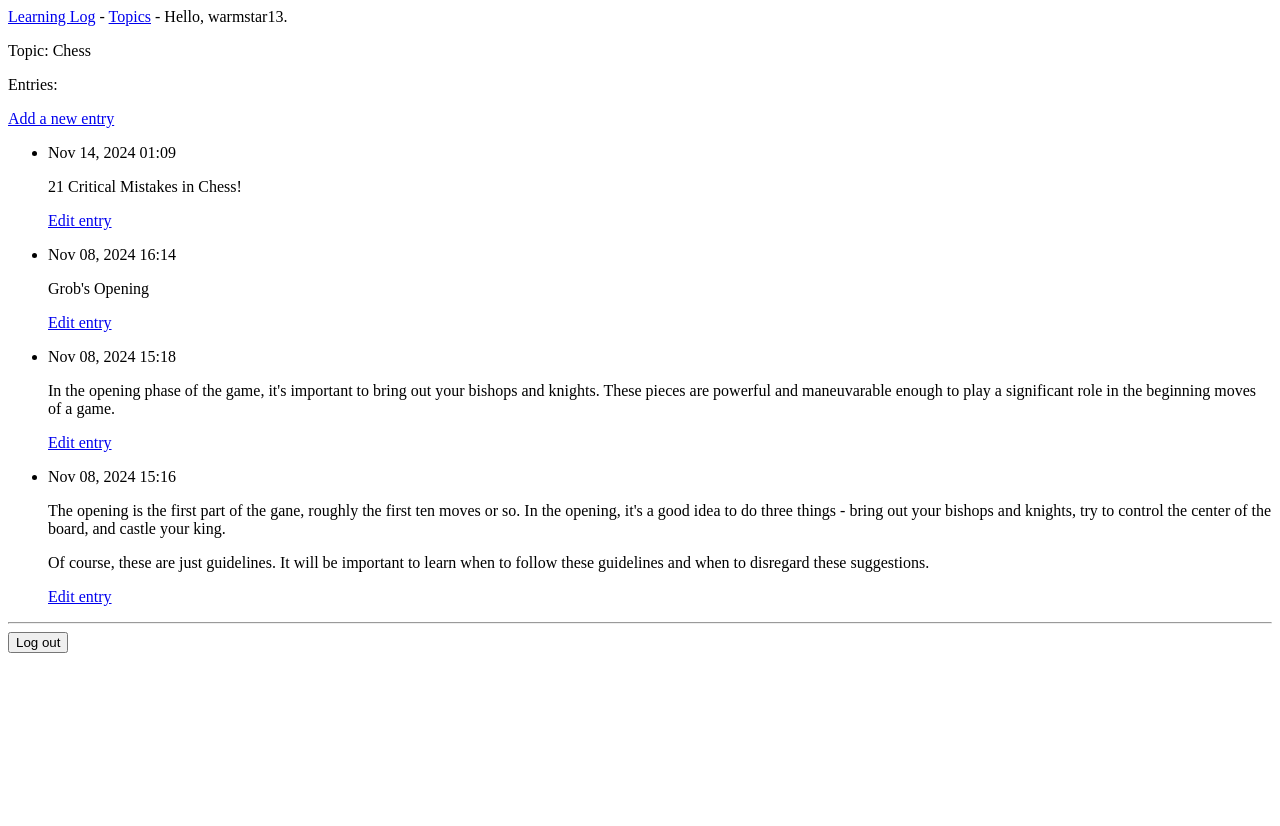
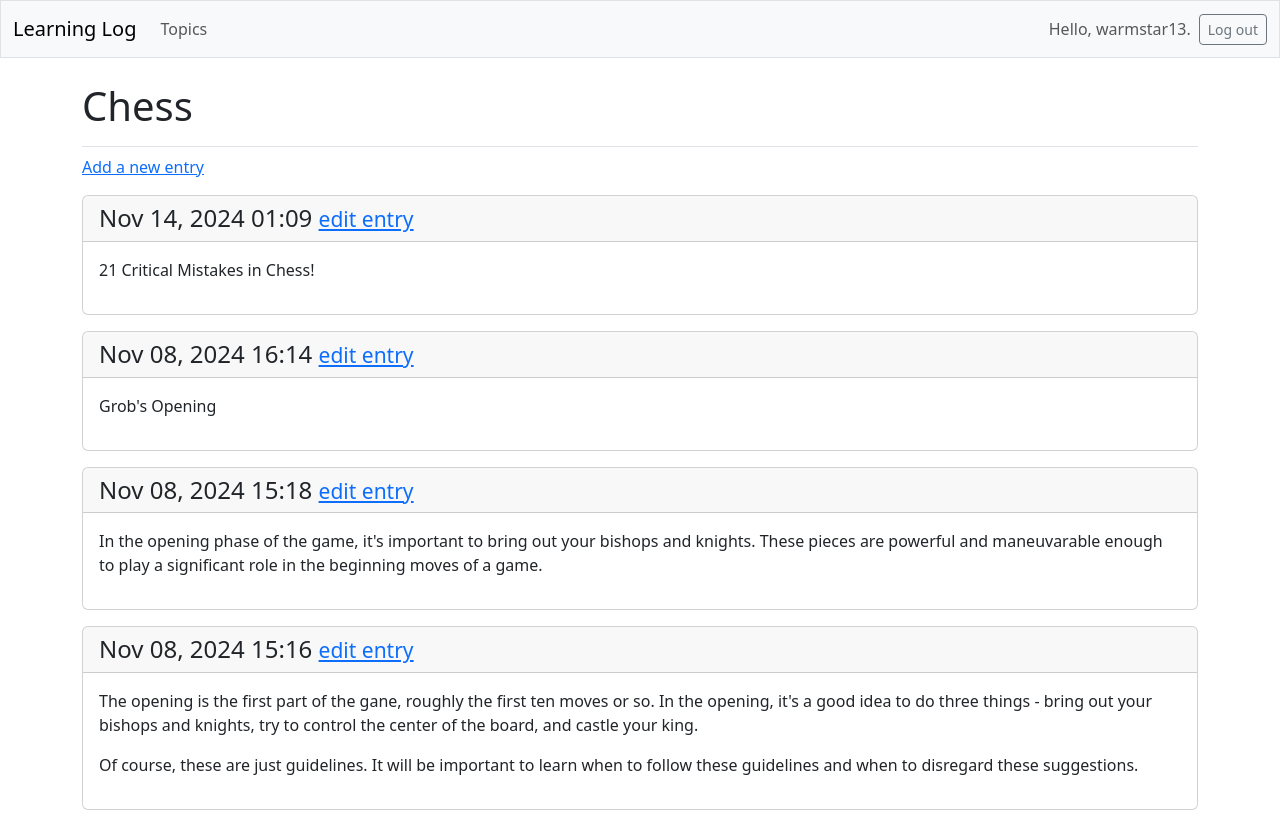
Before and after one commit to warmstar13/Python_first, a Django app: page /topics/1/ in a window 1280 px wide. Before the commit the page ends 653 px from the top, so only its background shows below. Run offline with Django 5.2, Linux system fonts and the light colour scheme; a user stored in the database is signed in; data comes from the database, SQL or seed files in the repository; both versions use the stored data as it was after the commit; some libraries are stand-ins or nearby versions.

Commit message:
starting to do chapter 20

```diff
--- a/PythonCrashCourse/Learning_Log/learning_logs/templates/learning_logs/base.html
+++ b/PythonCrashCourse/Learning_Log/learning_logs/templates/learning_logs/base.html
@@ -1,20 +1,70 @@
-<p>
-    <a href="{% url 'learning_logs:index' %}">Learning Log</a> -
-    <a href="{% url 'learning_logs:topics'%}">Topics</a> -
-    {% if user.is_authenticated %}
-        Hello, {{ user.username}}.
-    {% else %}
-        <a href="{% url 'accounts:login'%}">Log in</a> -
-        <a href="{% url 'accounts:register'%}">Register</a>
-    {% endif %}
-</p>
+<!DOCTYPE html>
+<html lang="en">
+    <head>
+        <meta charset="uft-8">
+        <meta name="viewport" content="width=device-width, initial-scale=1">
+        <title>Learning Log</title>
 
-{% block content %}{% endblock content%}
+        {%load django_bootstrap5%}
+        {%bootstrap_css%}
+        {%bootstrap_javascript%}
+    </head>
+    <body>
 
-{% if user.is_authenticated %}
-    <hr />
-    <form action="{% url 'accounts:logout' %}" method="post">
-        {% csrf_token%}
-        <button name="submit">Log out</button>
-    </form>
-{%endif%}
+        <nav class="navbar navbar-expand-md navbar-light bg-light mb-4 border">
+            <div class="container-fluid">
+                <a class="navbar-brand" href="{% url 'learning_logs:index'%}">Learning Log</a>
+                <button class="navbar-toggler" type="button" data-bs-toggle="collapse"
+                data-bs-target="#navbarCollapse" aria-controls="navbarCollapse" aria-expanded="false"
+                aria-label="Toggle navigation">
+                    <span class="navbar-toggler-icon"></span>
+                </button>
+
+                <div class="collapse navbar-collapse" id="navbarCollapse">
+
+                    <ul class="navbar-nav me-auto mb-2 mb-md-0">
+                        <li class="nav-item">
+                            <a class="nav-link" href="{% url 'learning_logs:topics'%}">
+                                Topics
+                            </a>
+                        </li>
+                    </ul>
+
+                    <ul class="navbar-nav ms-auto mb-2 mb-md-0">
+                        {% if user.is_authenticated%}
+                            <li class="nav-item">
+                                <span class="navbar-text me-2">Hello, {{user.username}}.
+                                </span>
+                            </li>
+                        {% else %}
+                            <li class="nav-item">
+                                <a class="nav-link" href="{%url 'accounts:register'%}">Register</a>
+                            </li>
+                            <li class="nav-register">
+                                <a class="nav-link" href="{%url 'accounts:login'%}">Log in</a>
+                            </li>
+                        {%endif%}
+                    </ul>
+
+                    {% if user.is_authenticated %}
+                        <form action="{% url 'accounts:logout'%}" method="post">
+                            {%csrf_token%}
+                            <button name="submit" class="btn btn-outline-secondary btn-sm">
+                                Log out
+                            </button>
+                        </form>
+                    {% endif %}
+                </div>
+            </div>
+        </nav>
+
+        <main class="container">
+            <div class="pb-2 mb-2 border-bottom">
+                {% block page_header %}{% endblock page_header%}
+            </div>
+            <div>
+                {% block content %}{% endblock content %}
+            </div>
+        </main>
+    </body>
+</html>
--- a/PythonCrashCourse/Learning_Log/learning_logs/templates/learning_logs/topic.html
+++ b/PythonCrashCourse/Learning_Log/learning_logs/templates/learning_logs/topic.html
@@ -1,26 +1,28 @@
 {% extends 'learning_logs/base.html' %}
 
-{% block content %}
 
-    <p>Topic: {{ topic.text }}</p>
+{% block page_header %}
+    <h1>{{ topic.text }}</h1>
+{%endblock page_header %}
 
-    <p>Entries:</p>
+{%block content%}
     <p>
         <a href="{% url 'learning_logs:new_entry' topic.id %}">Add a new entry</a>
     </p>
-    <ul>
-        {% for entry in entries %}
-        <li>
-            <p>{{ entry.date_added|date:"M d, Y H:i"}}</p>
-            <p>{{ entry.text|linebreaks}}</p>
-            <p>
-                <a href="{% url 'learning_logs:edit_entry' entry.id%}">Edit entry</a>
-            </p>
-        </li>
-        {% empty %}
-        <li>There are no entries for this topic yet.</li>
-        {% endfor %}
-    </ul>
+
+    {% for entry in entries %}
+        <div class="card mb-3">
+            <h4 class="card-header">
+                {{entry.date_added|date:"M d, Y H:i"}}
+                <small><a href="{% url 'learning_logs:edit_entry' entry.id%}">
+                    edit entry
+                </a></small>
+            </h4>
+            <div class="card-body">{{entry.text|linebreaks}}</div>
+        </div>
+    {% empty %}
+        <p>There are no entries for this topic yet.</p>
+    {% endfor %}
 
 
 {% endblock content%}
--- a/PythonCrashCourse/Learning_Log/ll_project/settings.py
+++ b/PythonCrashCourse/Learning_Log/ll_project/settings.py
@@ -34,6 +34,10 @@ INSTALLED_APPS = [
     # My apps
     'learning_logs',
     'accounts',
+
+    # Third party apps.
+    'django_bootstrap5',
+
     # default apps
     'django.contrib.admin',
     'django.contrib.auth',
```
Also changed, not shown: PythonCrashCourse/Learning_Log/accounts/templates/registration/login.html (+7 -2 lines), PythonCrashCourse/Learning_Log/learning_logs/templates/learning_logs/index.html (+15 -0 lines), PythonCrashCourse/Learning_Log/learning_logs/templates/learning_logs/topics.html (+8 -5 lines), PythonCrashCourse/Learning_Log/db.sqlite3.
